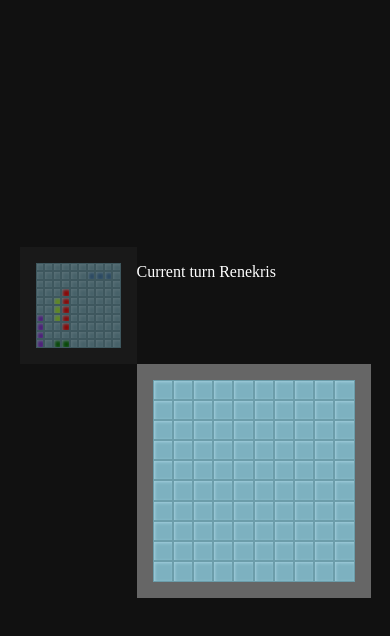
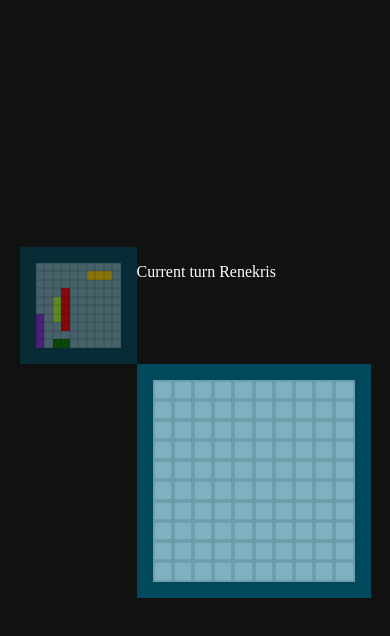
Before and after one commit to renekris/battleship, a website built with webpack: page dist/index.html in a window 390 px wide. Both pictures are taken after a click on the button "Start". Built offline with nearby package versions, Linux system fonts and the light colour scheme.

Commit message:
Update styling Change background image into mask-image, update hit animation & add media query

```diff
--- a/src/index.css
+++ b/src/index.css
@@ -1,6 +1,12 @@
 :root {
   background-color: black;
   --active-color: #111;
+
+  --carrier: red;
+  --battleship: blueviolet;
+  --cruiser: greenyellow;
+  --submarine: gold;
+  --destroyer: green;
 }
 
 *,
@@ -131,6 +137,13 @@ body {
   aspect-ratio: 1;
 }
 
+@media (orientation: landscape) {
+  .game-area {
+    height: 90%;
+    width: auto;
+  }
+}
+
 .player-name {
   color: white;
 }
@@ -139,19 +152,19 @@ body {
 
 .current-player-board {
   grid-area: 1 / 1 / 2 / 2;
-  background-color: #222;
+  background-color: #00485c;
   padding: 1rem;
   opacity: 50%;
   /* filter: blur(4rem); */
 }
 
 .current-player-board .cell {
-  border: #6c9daa 0.01vw solid;
+  /* border: #6c9daa 0.01vw solid; */
 }
 
 .current-reference-board {
   grid-area: 2 / 2 / 3 / 3;
-  background-color: #666;
+  background-color: #00485c;
   padding: 1rem;
 }
 
@@ -174,13 +187,21 @@ body {
 
 .cell {
   background-color: #7db1c0;
-  box-shadow: inset 1px 1px 3px #a3d0dd;
   width: 100%;
   height: 100%;
   border: inherit;
-  /* box-shadow: inset 0 0 3px 0; */
-  background-repeat: no-repeat;
-  background-size: cover;
+  box-shadow: inset 0 0 1px 0;
+
+  -webkit-mask-position: center;
+  -webkit-mask-size: contain;
+  -webkit-mask-repeat: no-repeat;
+  mask-position: center;
+  mask-size: contain;
+  mask-repeat: no-repeat;
+
+  animation-duration: 0.65s;
+  animation-iteration-count: 1;
+  animation-timing-function: ease-in-out;
 }
 
 .cell.enabled:not(.shot) {
@@ -192,31 +213,51 @@ body {
 }
 
 .cell.shot:not(.hit) {
-  background-image: url(./img/svg/shot.svg);
+  -webkit-mask-image: url(./img/svg/shot.svg);
+  mask-image: url(./img/svg/shot.svg);
 }
 
 .cell.hit {
-  background-image: url(./img/svg/shot.svg), url(./img/svg/hit.svg);
+  -webkit-mask-image: url(./img/svg/shot.svg), url(./img/svg/hit.svg);
+  mask-image: url(./img/svg/shot.svg), url(./img/svg/hit.svg);
+  animation-name: active-hit;
+}
+
+@keyframes active-hit {
+  0% {
+    background-color: #7db1c0;
+  }
+  50% {
+    background-color: #ffffff;
+  }
+  100% {
+    background-color: #7db1c0;
+  }
 }
 
 /* SHIPS */
 
-.carrier {
-  background-color: red;
+.cell.carrier {
+  background-color: var(--carrier);
+  animation-name: none;
 }
 
-.battleship {
-  background-color: blueviolet;
+.cell.battleship {
+  background-color: var(--battleship);
+  animation-name: none;
 }
 
-.cruiser {
-  background-color: greenyellow;
+.cell.cruiser {
+  background-color: var(--cruiser);
+  animation-name: none;
 }
 
-.submarine {
-  background-color: steelblue;
+.cell.submarine {
+  background-color: var(--submarine);
+  animation-name: none;
 }
 
-.destroyer {
-  background-color: green;
+.cell.destroyer {
+  background-color: var(--destroyer);
+  animation-name: none;
 }
```
